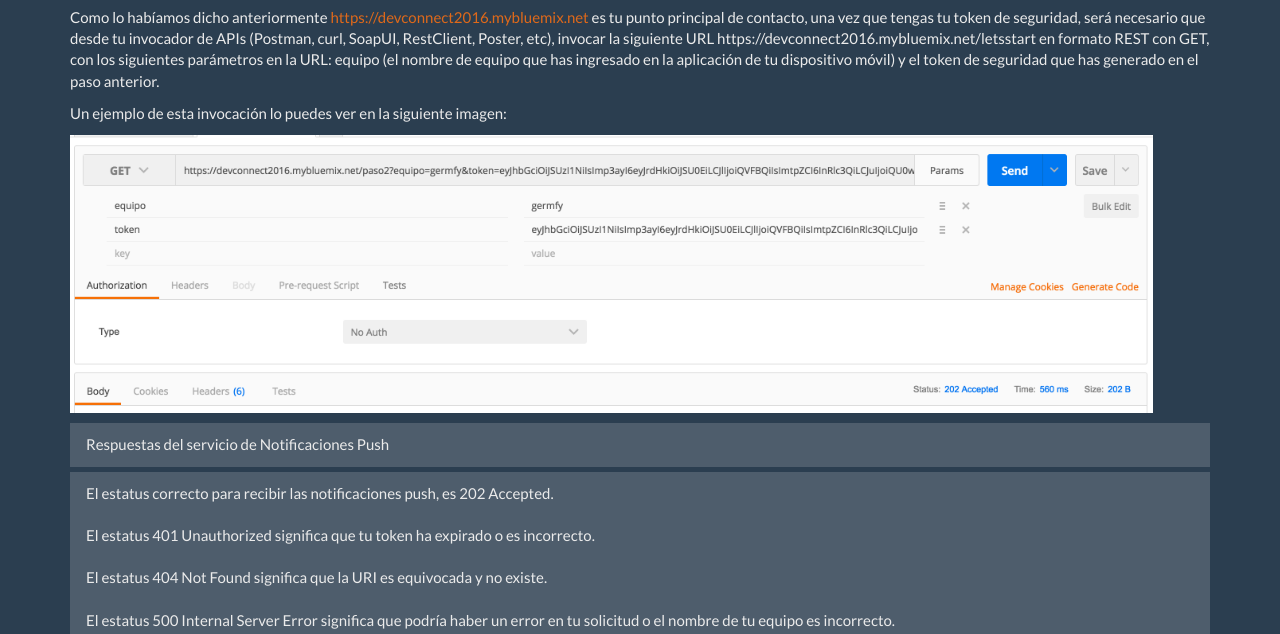
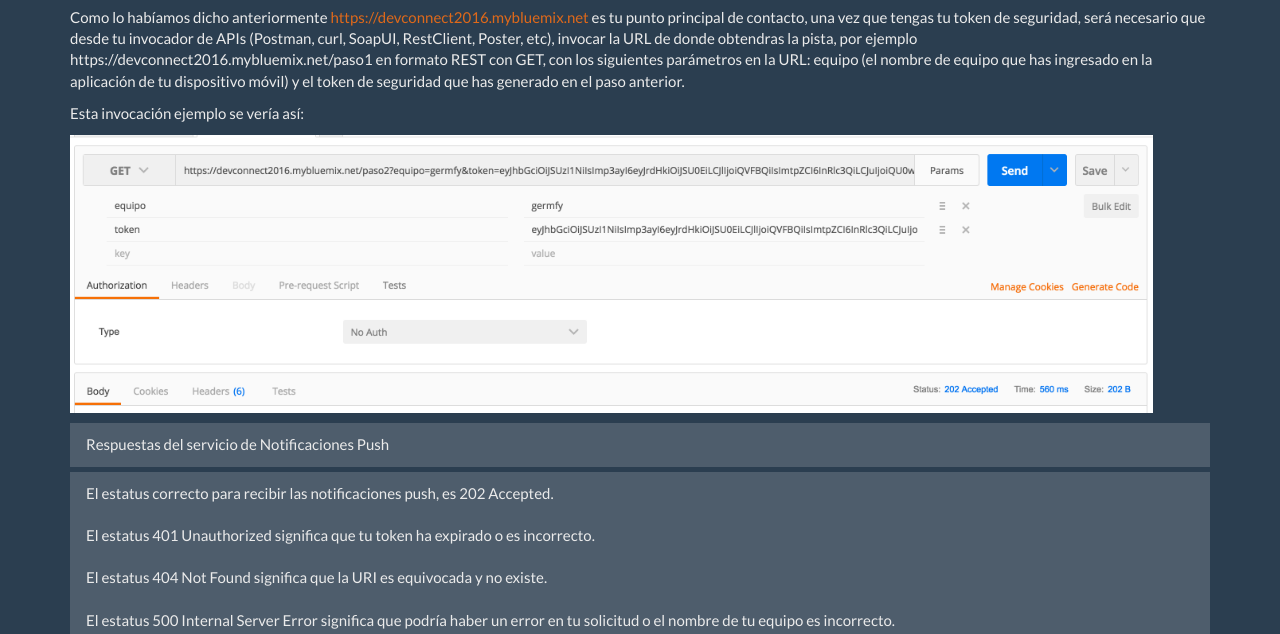
Before and after one commit to germfy/devconnect2016-1471300901026, a website: page public/primerPaso.html in a window 1280 px wide. Shown: the part 166-800 px from the top of the page. Drawn offline with Linux system fonts and the light colour scheme.

Commit message:
Modificaciones al texto del primerPaso.html

```diff
--- a/public/primerPaso.html
+++ b/public/primerPaso.html
@@ -9,8 +9,8 @@
         <h1>IBM Developers Connect 2016</h1>
         </div>
         <h2>Iniciando las comunicaciones</h2>
-            <p>Como lo habíamos dicho anteriormente <a href="https://devconnect2016.mybluemix.net">https://devconnect2016.mybluemix.net</a> es tu punto principal de contacto, una vez que tengas tu token de seguridad, será necesario que desde tu invocador de APIs (Postman, curl, SoapUI, RestClient, Poster, etc), invocar la siguiente URL https://devconnect2016.mybluemix.net/letsstart en formato REST con GET, con los siguientes parámetros en la URL: equipo (el nombre de equipo que has ingresado en la aplicación de tu dispositivo móvil) y el token de seguridad que has generado en el paso anterior.</p>
-            <p>Un ejemplo de esta invocación lo puedes ver en la siguiente imagen:</p>
+            <p>Como lo habíamos dicho anteriormente <a href="https://devconnect2016.mybluemix.net">https://devconnect2016.mybluemix.net</a> es tu punto principal de contacto, una vez que tengas tu token de seguridad, será necesario que desde tu invocador de APIs (Postman, curl, SoapUI, RestClient, Poster, etc), invocar la URL de donde obtendras la pista, por ejemplo https://devconnect2016.mybluemix.net/paso1 en formato REST con GET, con los siguientes parámetros en la URL: equipo (el nombre de equipo que has ingresado en la aplicación de tu dispositivo móvil) y el token de seguridad que has generado en el paso anterior.</p>
+            <p>Esta invocación ejemplo se vería así:</p>
             <img src="images/imagen_1b.png" width="95%">
             <p></p>
             <ul class="list-group">
```
